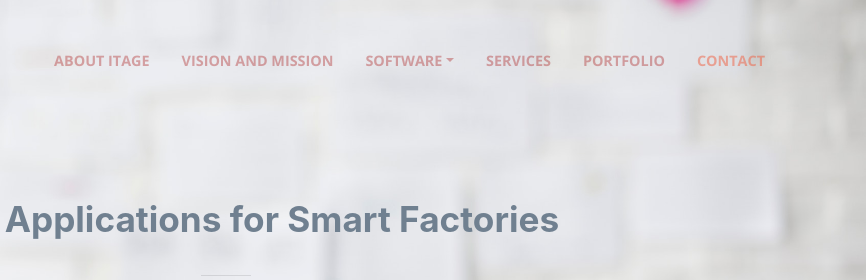
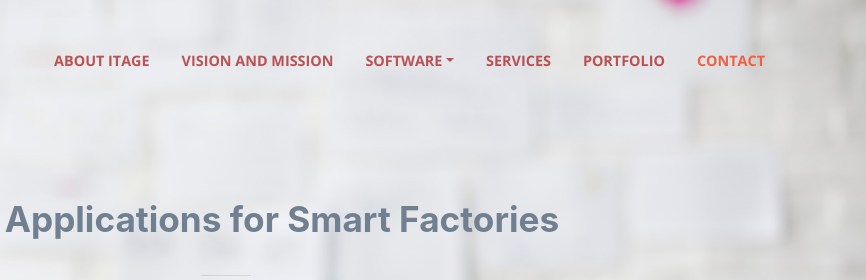
Before and after one commit to itageeu/itageeu, a website with bundled scripts: page index.html in a window 1280 px wide. Shown: the top 280 px of the page, 414-1280 px from the left. Built offline with nearby package versions, Linux system fonts and the light colour scheme.

Commit message:
opacity kaldırıldı

```diff
--- a/index.html
+++ b/index.html
@@ -37,7 +37,7 @@
         <button class="navbar-toggler navbar-toggler-right" type="button" data-toggle="collapse" data-target="#navbarResponsive" aria-controls="navbarResponsive" aria-expanded="false" aria-label="Toggle navigation">
           <span class="navbar-toggler-icon"></span>
         </button>
-        <div class="collapse navbar-collapse" style="opacity: 0.5;" id="navbarResponsive">
+        <div class="collapse navbar-collapse"  id="navbarResponsive">
           <ul class="navbar-nav ml-auto">
             <li class="nav-item">
               <a class="nav-link js-scroll-trigger" href="#about">About ITAGE</a>
```
